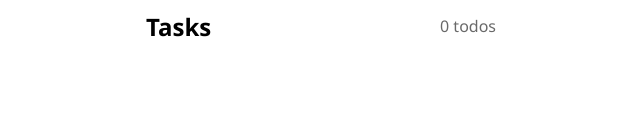
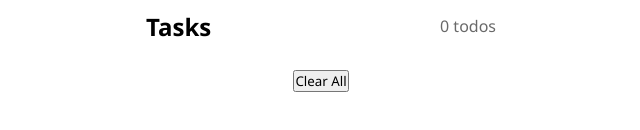
Before and after one commit to alisajad001/react-projects, a React (Vite) app in the folder 06 - Simple Todo App - useReducer/: page / in a window 1280 px wide. Shown: the part 252-382 px from the top of the page, without its empty margins (319-959 px from the left). Built offline with nearby package versions, Linux system fonts and the light colour scheme.

Commit message:
Add: Clear All button

```diff
--- a/06 - Simple Todo App - useReducer/src/App.jsx
+++ b/06 - Simple Todo App - useReducer/src/App.jsx
@@ -70,6 +70,7 @@ function App() {
           );
         })}
       </ul>
+      <button className="clear-all-btn">Clear All</button>
     </div>
   );
 }
```
